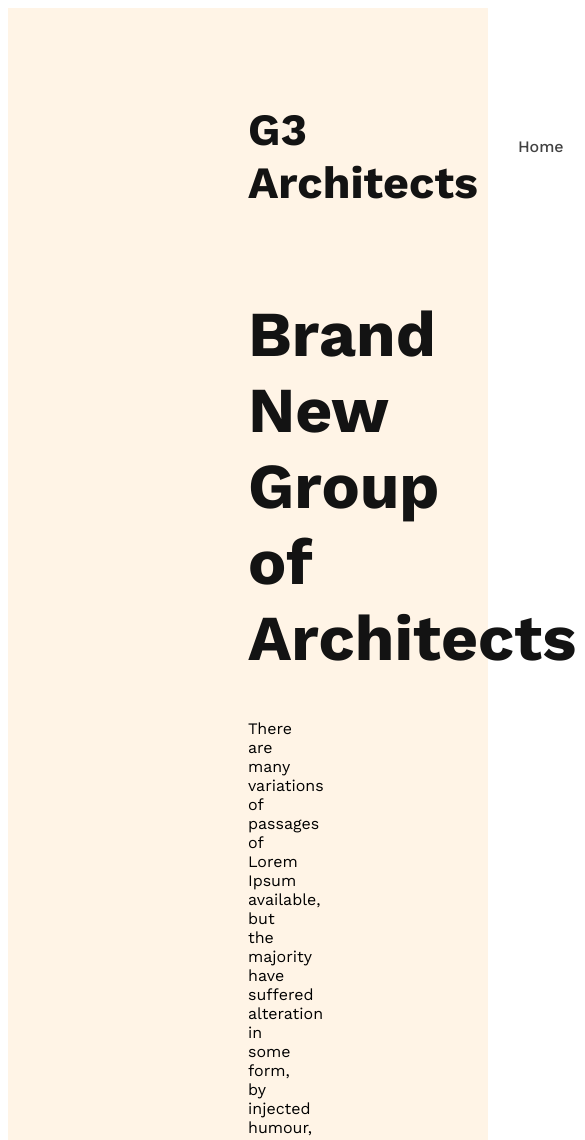
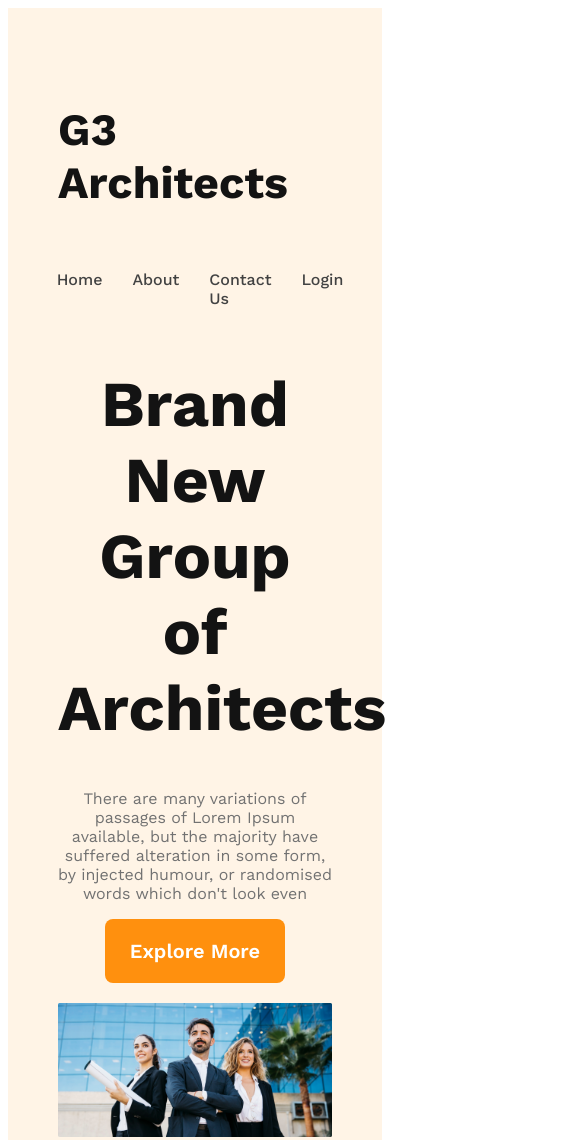
Before and after one commit to barkatali5038/g3-architect-website, a plain HTML site: page index.html in a window 390 px wide. Shown: the top 1140 px of the page, 585 px wide, since content can reach past the window. Drawn offline with nearby package versions, Linux system fonts and the light colour scheme.

Commit message:
finised the header section with responsive for mobaile and medium devices

```diff
--- a/architect.css
+++ b/architect.css
@@ -2,9 +2,22 @@
 
 @import url('https://fonts.googleapis.com/css2?family=Work+Sans:wght@400;500;600;700;800&display=swap');
 
+
+/* shared styles */
 *{
     font-family: 'Work Sans', sans-serif;
 }
+.btn-primary{
+    border-radius: 8px;
+    background: #FF900E;
+    padding: 20px 25px;
+    color: #FFF;
+    font-size: 1.25rem;
+    font-weight: 600;
+    cursor: pointer;
+    border: 0;
+}
+
 
 /* header style */
 header{
@@ -49,3 +62,35 @@ nav li a {
     font-weight: 700;
     color: #131313;
 }
+.banner-description{
+    color: #727272;
+}
+
+.banner img{
+    margin-top: 20px;
+    width: 100%;
+}
+
+
+
+/* responsive media queries */
+
+/* Mobile devices */
+@media screen and (max-width: 576px) {
+    header{
+        padding: 20px;
+    }
+    nav{
+        flex-direction: column;
+    }
+}
+
+/* tablet or meidum devies */
+@media screen (min-width: 576px), (max-width: 960px) {
+    header{
+        padding: 50px;
+    }
+    nav{
+        flex-direction: column;
+    }
+}
```
